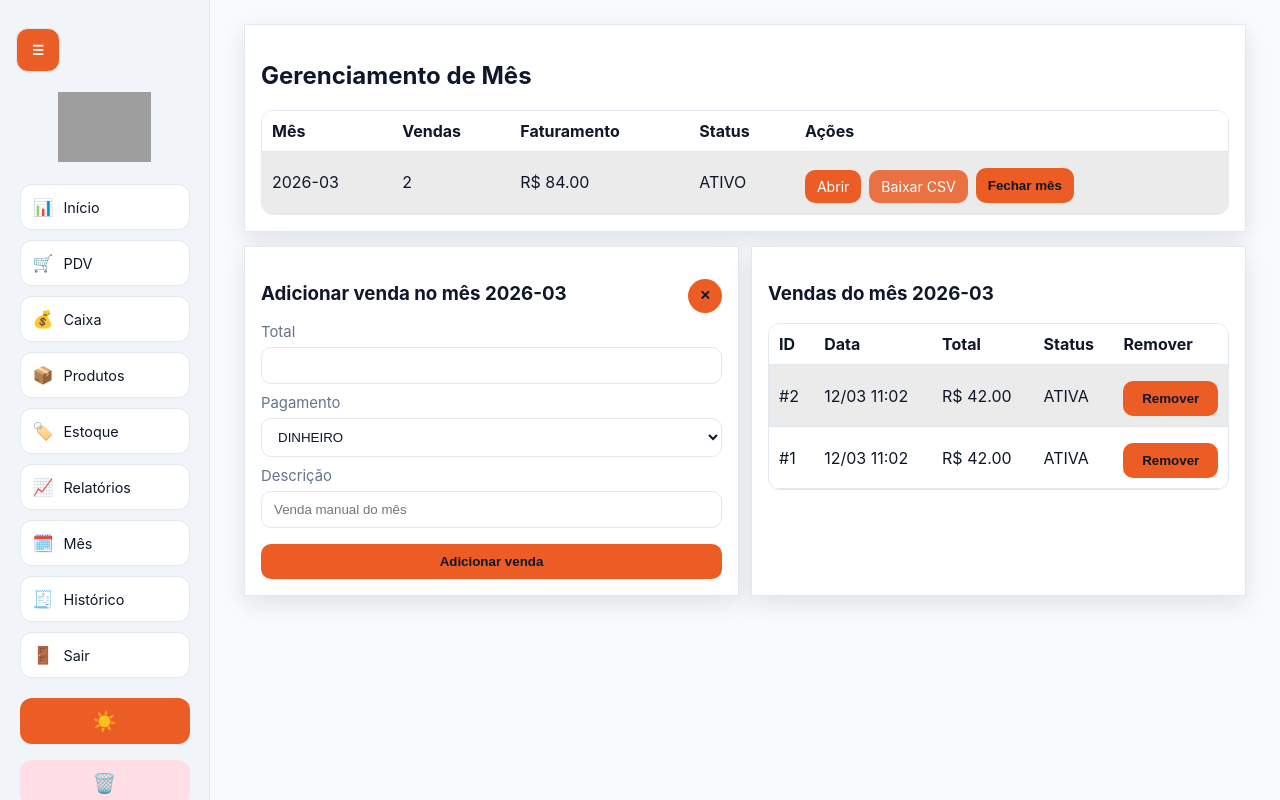
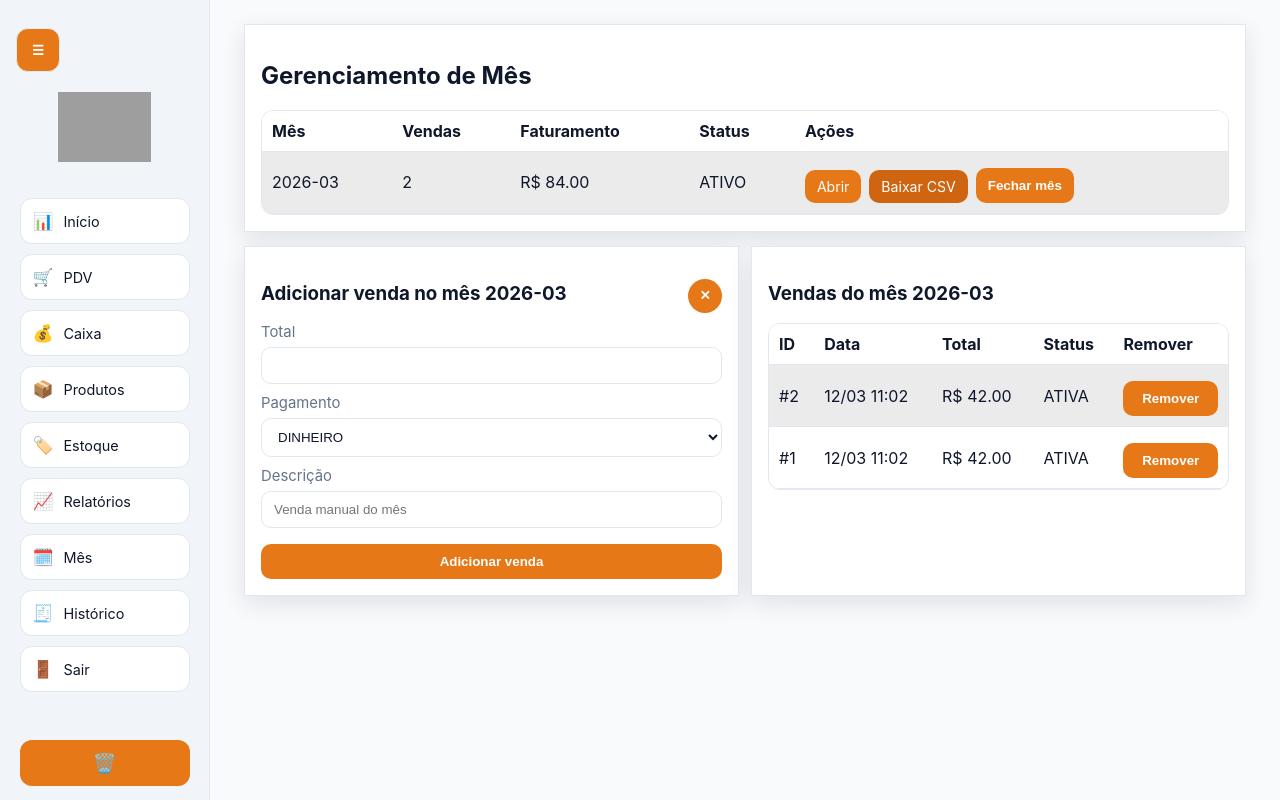
Before and after one commit to NextStagee/Sistemadevendas, a Flask app: a page that uses templates/base.html in a window 1280 px wide. Run offline with Flask 3, Linux system fonts and the light colour scheme; a user stored in the database is signed in; data comes from the database, SQL or seed files in the repository; grey boxes are pictures that could not be loaded.

Commit message:
Corrige botões brancos e ajustes no monthly

```diff
--- a/app.py
+++ b/app.py
@@ -416,7 +416,7 @@ def pdv():
             product = db.execute("SELECT * FROM products WHERE id = ?", (pid,)).fetchone()
             if not product or qty <= 0:
                 continue
-            if product["stock_qty"] <= 0:
+            if product["stock_qty"] == 0:
                 flash(f"Produto {product['name']} está zerado no estoque e foi ignorado.", "warning")
                 continue
             if product["stock_qty"] < qty:
--- a/static/style.css
+++ b/static/style.css
@@ -7,13 +7,13 @@ body{
   --sidebar: #F1F5F9;
   --text: #0F172A;
   --muted: #64748B;
-  --primary: #eb5d25;
-  --primary-hover: #e97142;
+  --primary: #e67817;
+  --primary-hover: #cf6510;
   --success: #d8f5e1;
   --danger: #ffdfe5;
   --warning: #fff1cb;
   --border: #E2E8F0;
-  --link: #2563EB;
+  --link: #e67817;
   --shadow: 0 8px 22px rgba(15, 23, 42, 0.10);
 }
 
@@ -40,7 +40,7 @@ body.light-theme {
   height: 44px;
   border-radius: 12px;
   border: 1px solid var(--border);
-  background: eb5d25;
+  background: var(--primary);
   color: #fff;
   cursor: pointer;
 }
@@ -201,13 +201,14 @@ body.light-theme button {
   background: var(--surface);
 }
 
-input:focus, select:focus { outline: none; border-color: var(--primary); box-shadow: 0 0 0 3px rgba(59, 130, 246, 0.24); }
+input:focus, select:focus { outline: none; border-color: var(--primary); box-shadow: 0 0 0 3px rgba(230, 120, 23, 0.24); }
 
-button { cursor: pointer; background: var(--primary); border: none; font-weight: 600; }
+button { cursor: pointer; background: var(--primary); border: none; font-weight: 600; color: #fff; }
 button:hover { background: var(--primary-hover); }
 
 body.light-theme button {
   background: var(--primary);
+  color: #fff;
 }
 
 body.light-theme button:hover {
@@ -359,5 +360,5 @@ a { color: var(--link); }
 }
 
 .menu-nav a { box-shadow: inset 0 0 0 1px rgba(255,255,255,0.02); }
-.menu-nav a:hover { box-shadow: 0 0 0 1px rgba(59, 130, 246, 0.34), 0 8px 20px rgba(59, 130, 246, 0.22); }
+.menu-nav a:hover { box-shadow: 0 0 0 1px rgba(230, 120, 23, 0.34), 0 8px 20px rgba(230, 120, 23, 0.22); }
 .card { backdrop-filter: blur(4px); }
--- a/templates/base.html
+++ b/templates/base.html
@@ -7,7 +7,7 @@
   <link rel="icon" type="image/png" href="{{ url_for('static', filename=favicon_path) }}">
   <link rel="stylesheet" href="{{ url_for('static', filename='style.css', v=asset_version) }}">
 </head>
-<body>
+<body class="light-theme">
   {% if session.get('user_id') %}
   <button id="menu-toggle" class="menu-toggle" type="button" aria-label="Abrir ou fechar menu">☰</button>
   <aside id="side-menu" class="side-menu">
@@ -29,7 +29,6 @@
     </nav>
 
     <div class="menu-actions">
-      <button id="theme-toggle" type="button" title="Alternar tema">☀️</button>
       <form method="post" action="{{ url_for('reset_data') }}" onsubmit="return confirm('Atenção: dados de caixa e vendas serão apagados. Deseja continuar?');">
         <button class="danger-btn" type="submit" title="Apagar dados de caixa e vendas">🗑️</button>
       </form>
@@ -50,7 +49,6 @@
     const body = document.body;
     const menu = document.getElementById('side-menu');
     const menuToggle = document.getElementById('menu-toggle');
-    const themeToggle = document.getElementById('theme-toggle');
 
     if (menuToggle && menu) {
       menuToggle.addEventListener('click', () => {
@@ -59,22 +57,6 @@
       });
     }
 
-    const updateThemeIcon = () => {
-      if (!themeToggle) return;
-      themeToggle.textContent = body.classList.contains('light-theme') ? '🌙' : '☀️';
-    };
-
-    const savedTheme = localStorage.getItem('qdrinks-theme');
-    if (savedTheme === 'light') body.classList.add('light-theme');
-    updateThemeIcon();
-
-    if (themeToggle) {
-      themeToggle.addEventListener('click', () => {
-        body.classList.toggle('light-theme');
-        localStorage.setItem('qdrinks-theme', body.classList.contains('light-theme') ? 'light' : 'dark');
-        updateThemeIcon();
-      });
-    }
   </script>
 </body>
 </html>
--- a/templates/monthly.html
+++ b/templates/monthly.html
@@ -27,12 +27,16 @@
 </section>
 
 {% if selected_month and show_month_details %}
+{% set selected_month_status = month_status.get(selected_month)['status'] if month_status.get(selected_month) else 'ATIVO' %}
 <section class="grid two" id="month-detail-area">
   <article class="card" id="month-add-card">
     <div class="card-head-inline">
       <h3>Adicionar venda no mês {{ selected_month }}</h3>
-      <button class="close-card-btn" type="button" onclick="document.getElementById('month-detail-area').style.display='none';window.history.replaceState({},'', '{{ url_for('monthly_management') }}');">✕</button>
+      <button class="close-card-btn" id="close-month-detail" type="button">✕</button>
     </div>
+    {% if selected_month_status == 'FECHADO' %}
+    <div class="flash warning">Este mês está fechado e não aceita novas vendas.</div>
+    {% endif %}
     <form method="post" action="{{ url_for('monthly_add_sale') }}">
       <input type="hidden" name="month_key" value="{{ selected_month }}">
       <label>Total<input type="number" step="0.01" name="total" required></label>
@@ -40,7 +44,7 @@
         <select name="payment_method">{% for pm in payment_methods %}<option value="{{ pm }}">{{ pm }}</option>{% endfor %}</select>
       </label>
       <label>Descrição<input name="note" placeholder="Venda manual do mês"></label>
-      <button type="submit">Adicionar venda</button>
+      <button type="submit" {% if selected_month_status == 'FECHADO' %}disabled{% endif %}>Adicionar venda</button>
     </form>
   </article>
 
@@ -56,7 +60,7 @@
         <td>{{ s['status']|label_status }}</td>
         <td>
           <form method="post" action="{{ url_for('monthly_delete_sale', sale_id=s['id']) }}" onsubmit="return confirm('Remover esta venda do mês?');">
-            <button type="submit">Remover</button>
+            <button type="submit" {% if selected_month_status == 'FECHADO' %}disabled{% endif %}>Remover</button>
           </form>
         </td>
       </tr>
@@ -66,5 +70,15 @@
     </table>
   </article>
 </section>
+<script>
+  const closeMonthDetailButton = document.getElementById('close-month-detail');
+  if (closeMonthDetailButton) {
+    closeMonthDetailButton.addEventListener('click', () => {
+      const detailArea = document.getElementById('month-detail-area');
+      if (detailArea) detailArea.style.display = 'none';
+      window.history.replaceState({}, '', "{{ url_for('monthly_management') }}");
+    });
+  }
+</script>
 {% endif %}
 {% endblock %}
```
Also changed, not shown: templates/pdv.html (+14 -2 lines).
